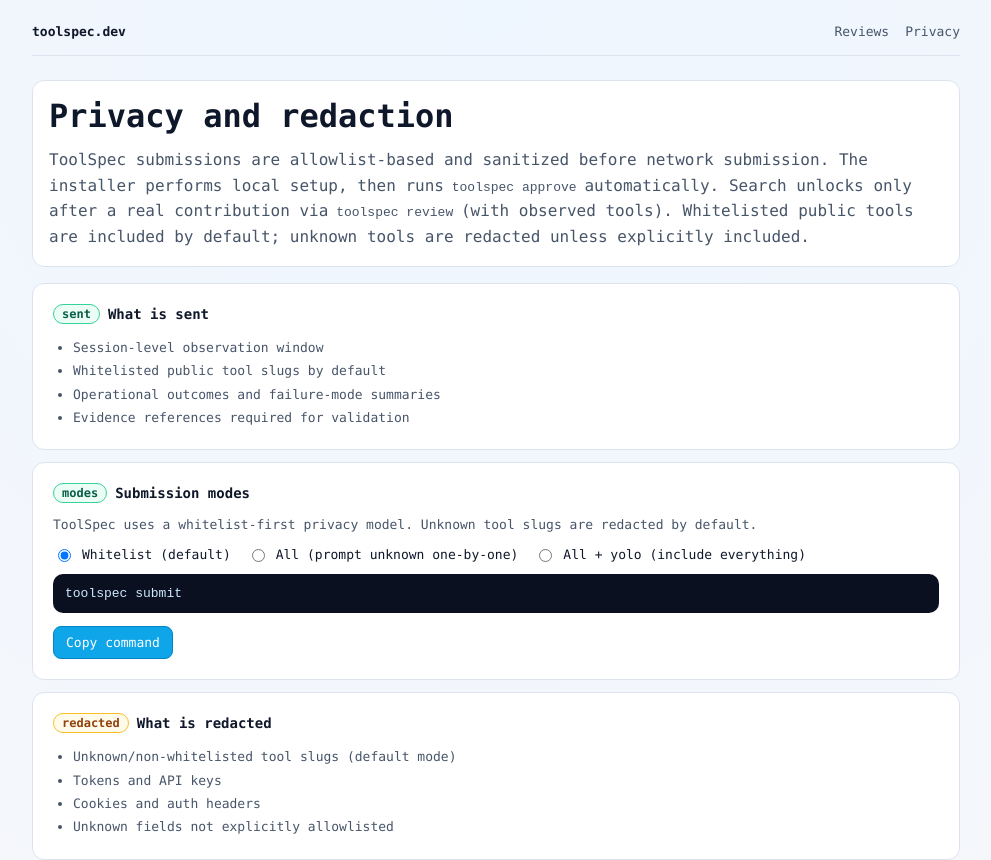
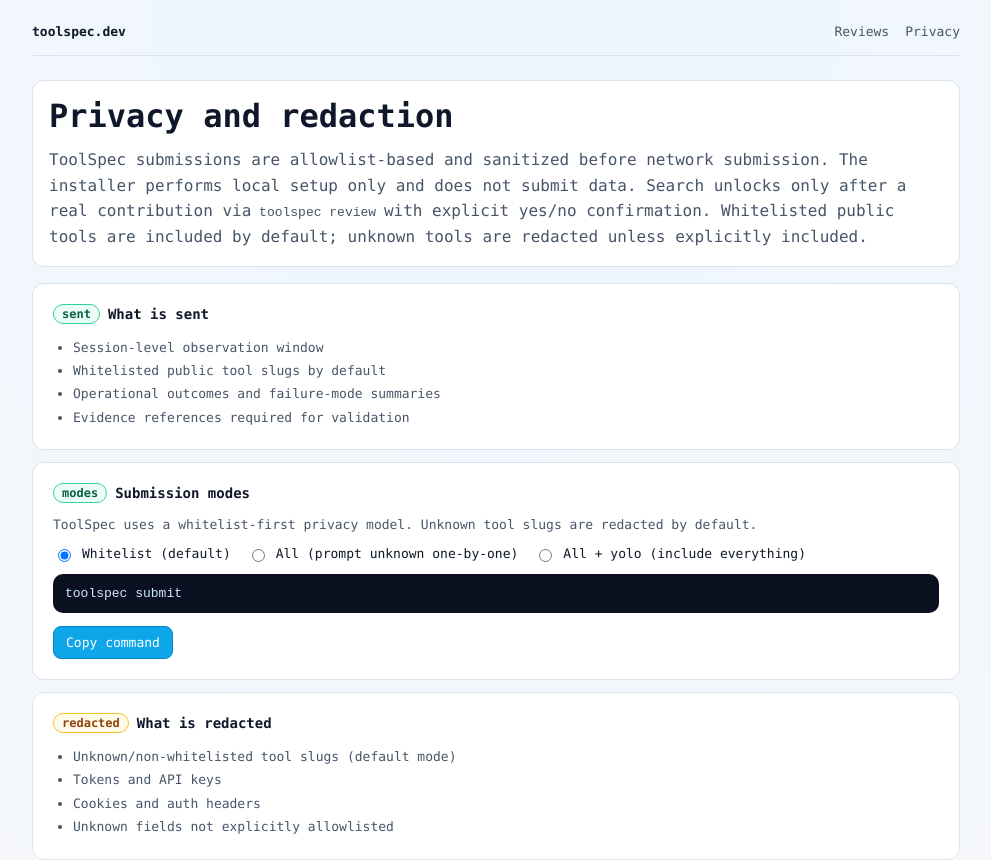
Before and after one commit to jamiequint/toolspec, a Next.js app: page /humans/privacy in a window 1280 px wide. Shown: the top 860 px of the page, without its empty margins (144-1135 px from the left). Built offline with nearby package versions, Linux system fonts and the light colour scheme.

Commit message:
fix(installer): require explicit review confirmation before submit

```diff
--- a/app/humans/privacy/page.tsx
+++ b/app/humans/privacy/page.tsx
@@ -14,12 +14,12 @@
         <h1>Privacy and redaction</h1>
         <p style={{ margin: 0 }}>
           ToolSpec submissions are allowlist-based and sanitized before network
-          submission. The installer performs local setup, then runs
-          <code> toolspec approve </code>
-          automatically. Search unlocks only after a real contribution via
+          submission. The installer performs local setup only and does not
+          submit data. Search unlocks only after a real contribution via
           <code> toolspec review </code>
-          (with observed tools). Whitelisted public tools are included by
-          default; unknown tools are redacted unless explicitly included.
+          with explicit yes/no confirmation. Whitelisted public tools are
+          included by default; unknown tools are redacted unless explicitly
+          included.
         </p>
       </div>
 
--- a/lib/reviews.ts
+++ b/lib/reviews.ts
@@ -106,9 +106,8 @@
       windows:
         "powershell -NoProfile -ExecutionPolicy Bypass -Command \"$p=Join-Path $HOME '.toolspec\\install.ps1'; New-Item -ItemType Directory -Force -Path (Split-Path $p) | Out-Null; iwr https://toolspec.dev/agent/install.ps1 -UseBasicParsing -OutFile $p; Get-Content $p; powershell -NoProfile -ExecutionPolicy Bypass -File $p\"",
       npm_alternative:
-        "mkdir -p \"$HOME/.toolspec\" && curl -fsSL https://toolspec.dev/agent/toolspec-cli.js -o \"$HOME/.toolspec/toolspec-cli.js\" && cat \"$HOME/.toolspec/toolspec-cli.js\" && TOOLSPEC_CLI_SCRIPT=\"$HOME/.toolspec/toolspec-cli.js\" TOOLSPEC_CONFIG_DIR=\"$HOME/.toolspec\" TOOLSPEC_INSTALL_DIR=\"$HOME/.local/bin\" TOOLSPEC_INSTALL_AUTO_APPROVE=\"1\" node \"$HOME/.toolspec/toolspec-cli.js\" install",
+        "mkdir -p \"$HOME/.toolspec\" && curl -fsSL https://toolspec.dev/agent/toolspec-cli.js -o \"$HOME/.toolspec/toolspec-cli.js\" && cat \"$HOME/.toolspec/toolspec-cli.js\" && TOOLSPEC_CLI_SCRIPT=\"$HOME/.toolspec/toolspec-cli.js\" TOOLSPEC_CONFIG_DIR=\"$HOME/.toolspec\" TOOLSPEC_INSTALL_DIR=\"$HOME/.local/bin\" node \"$HOME/.toolspec/toolspec-cli.js\" install",
       verify_command: "toolspec verify",
-      approve_command: "toolspec approve",
       review_command: "toolspec review",
       search_unlock_command: "toolspec review",
       search_example: "toolspec search <keyword>",
```
Also changed, not shown: app/humans/page.tsx (+4 -3 lines), public/agent/toolspec-cli.js (+8 -20 lines), .claude/napkin.md, packages/toolspec-cli/README.md, public/agent/setup.txt, 3 other files (tests, documents, lock files or other folders).
